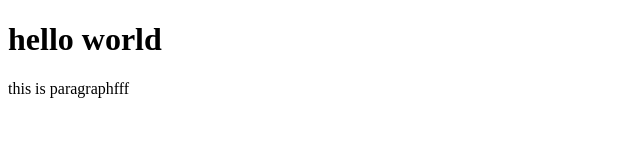
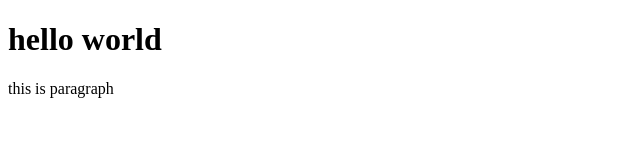
Before and after one commit to Qurratulain456/index.html2, a plain HTML site: page index.html in a window 1280 px wide. Shown: the full height of the page, 0-640 px from the left. Drawn offline with Linux system fonts and the light colour scheme.

Commit message:
Update index.html
i solved the mistake

```diff
--- a/index.html
+++ b/index.html
@@ -10,7 +10,7 @@
 
 <body>
     <h1>hello world</h1>
-    <p>this is paragraphfff</p>
+    <p>this is paragraph</p>
 </body>
 
 </html>
```
